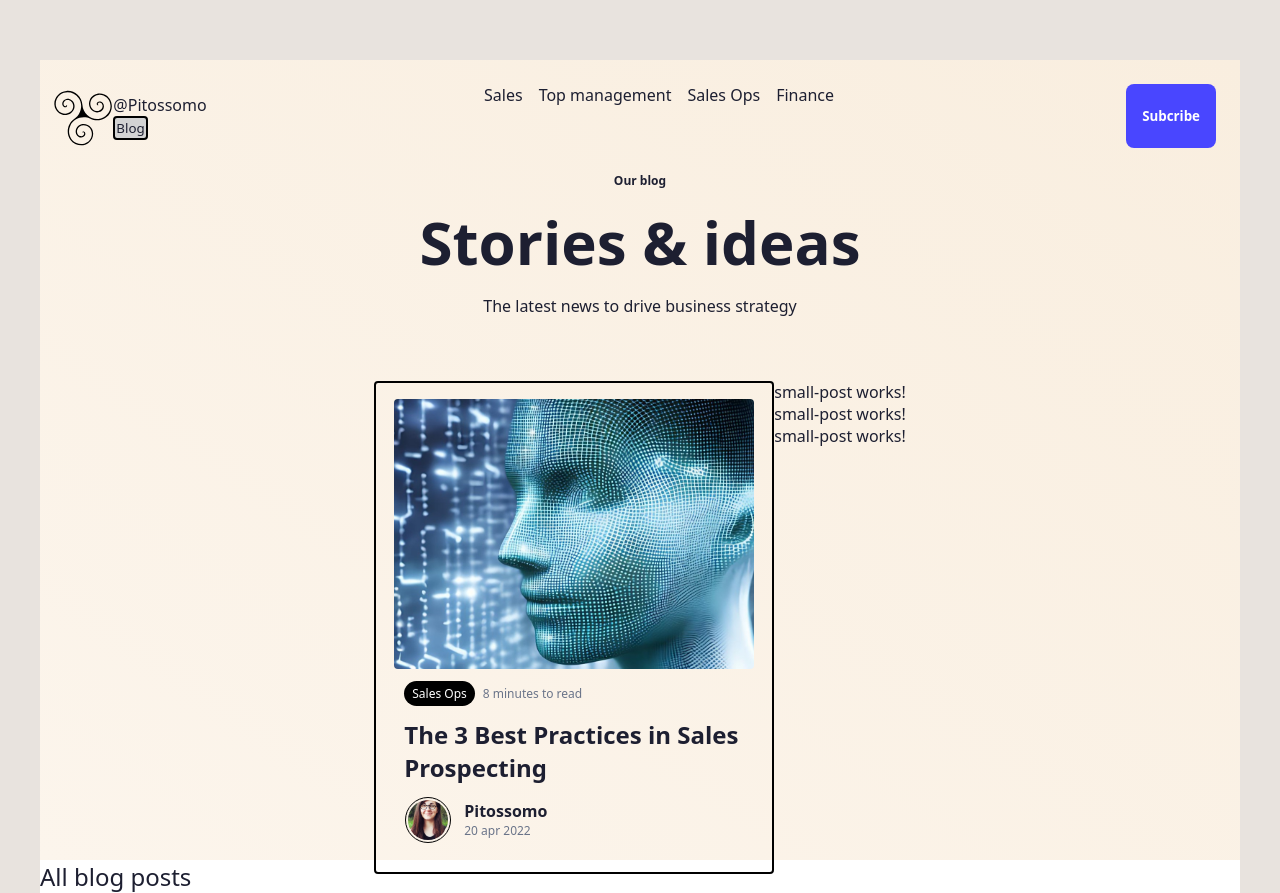
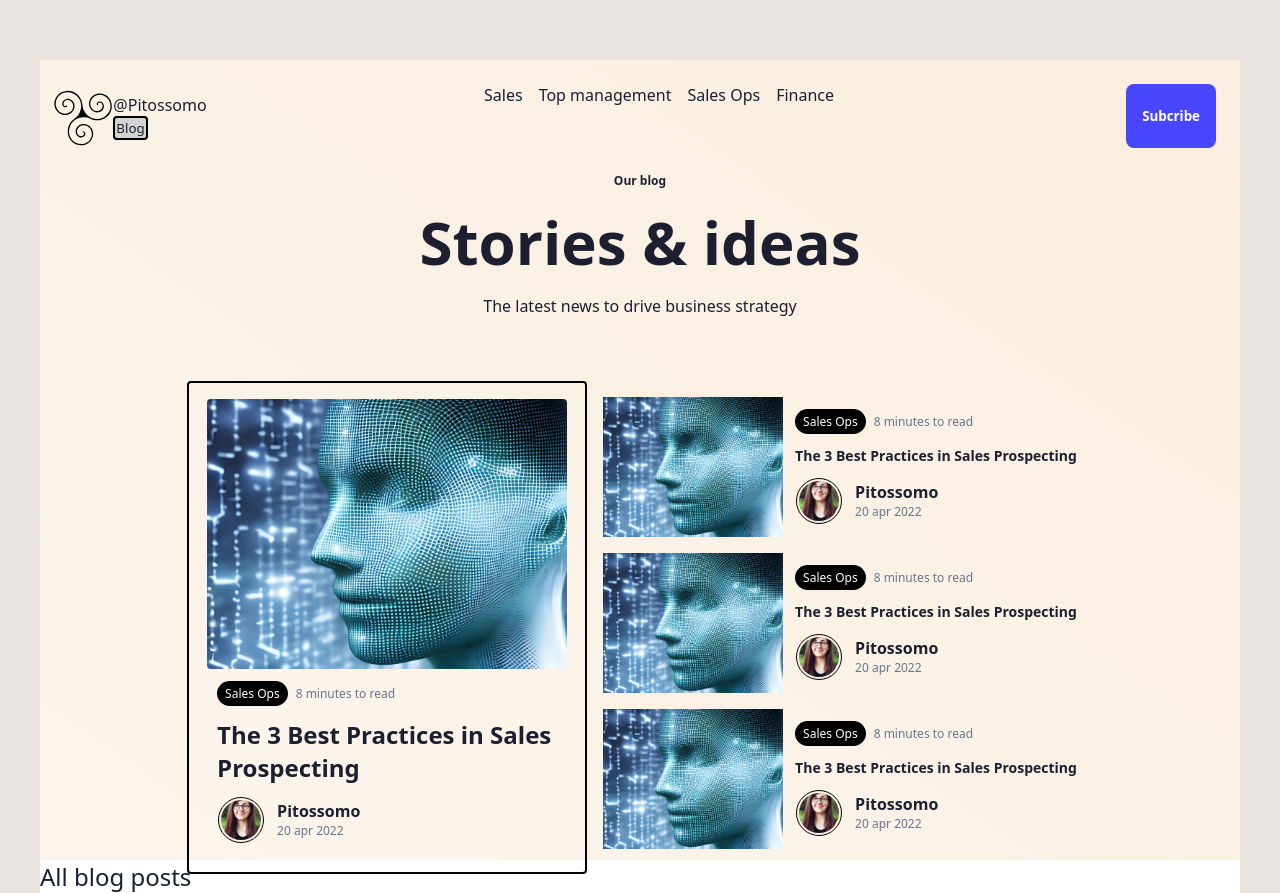
Before and after one commit to Pitossomo/angular-blog, an Angular app: page / in a window 1280 px wide. Built offline with nearby package versions, Linux system fonts and the light colour scheme.

Commit message:
implement small-post component

```diff
--- a/src/app/components/small-post/small-post.component.css
+++ b/src/app/components/small-post/small-post.component.css
@@ -0,0 +1,5 @@
+.small-post {
+  display: flex;
+  flex-direction: row;
+  margin: 16px;
+}
--- a/src/app/components/small-post/small-post.component.html
+++ b/src/app/components/small-post/small-post.component.html
@@ -1 +1,4 @@
-<p>small-post works!</p>
+<div class="small-post">
+  <img src="assets/postPlaceholder.jpg" alt="placeholder" width="180px"/>
+  <app-post-info size="small"></app-post-info>
+</div>
```
